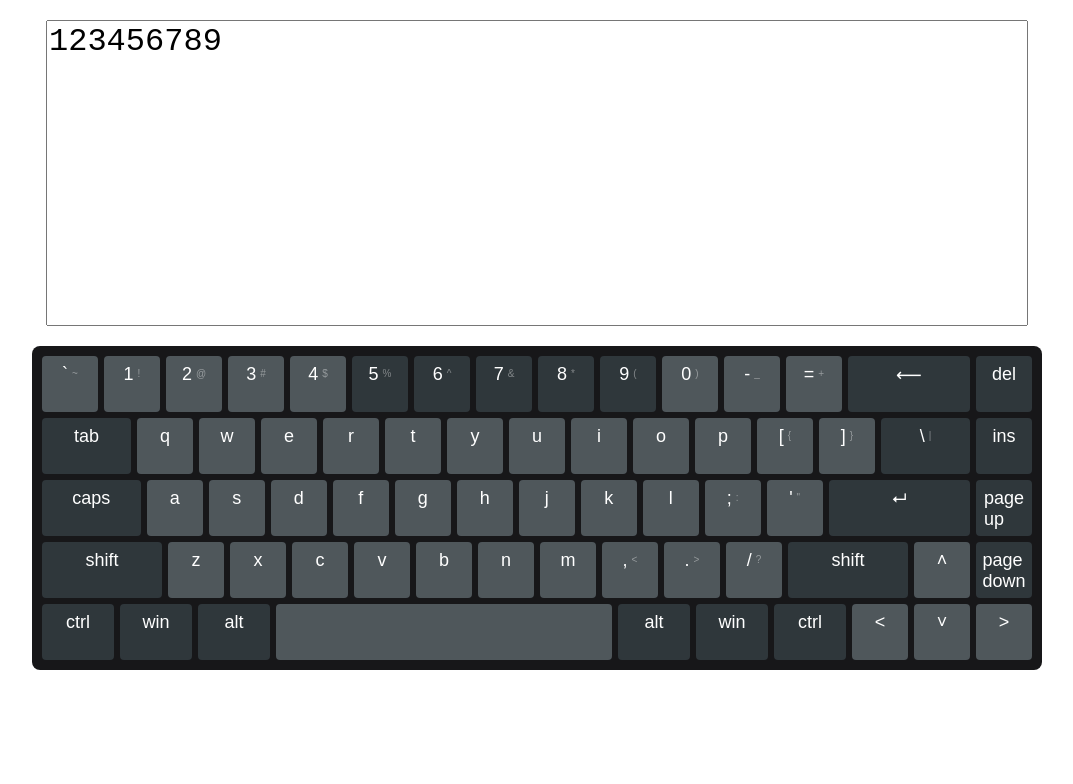
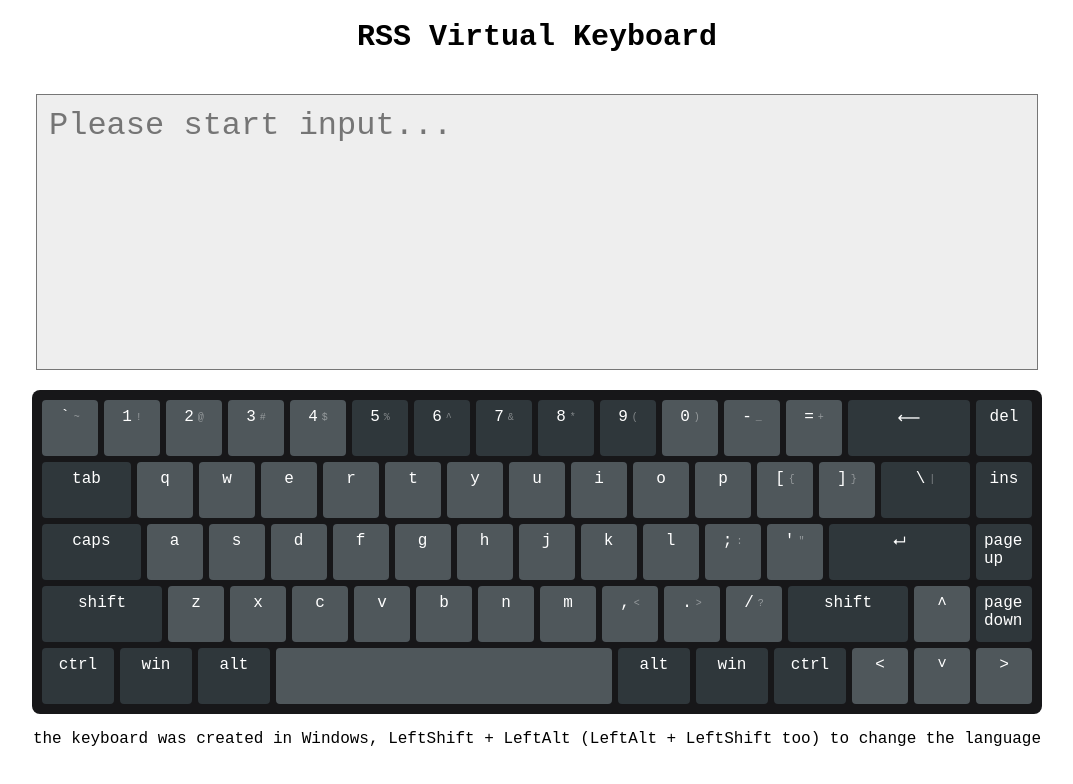
Before and after one commit to ns-mamaev/RSS-Virtual-Keyboard, a website built with webpack: page public/index.html in a window 1280 px wide. Shown: the whole page, without its empty margins (103-1176 px from the left). Built offline with nearby package versions, Linux system fonts and the light colour scheme.

Commit message:
feat: complete page and fix linter errors

```diff
--- a/public/index.html
+++ b/public/index.html
@@ -4,7 +4,7 @@
   <meta charset="UTF-8">
   <meta http-equiv="X-UA-Compatible" content="IE=edge">
   <meta name="viewport" content="width=device-width, initial-scale=1.0">
-  <title>Virtual Keyboard</title>
+  <title><%= htmlWebpackPlugin.options.title %></title>
 </head>
 <body>
 </body>
--- a/src/components/Keyboard/Keyboard.js
+++ b/src/components/Keyboard/Keyboard.js
@@ -12,7 +12,6 @@ export default class Keyboard {
     this._control = false;
     this._langs = langs;
     this._currentLang = Number(localStorage.getItem('lang')) || 0;
-    this._textarea.value = '123456789';
   }
 
   _createKeyElement(keyData) {
--- a/src/components/Keyboard/Keyboard.scss
+++ b/src/components/Keyboard/Keyboard.scss
@@ -9,6 +9,7 @@ $key-size: 56px;
   width: 990px;
   gap: 6px;
   padding: 10px;
+  font-family: monospace;
 
   &_hidden {
     display: none;
@@ -22,12 +23,13 @@ $key-size: 56px;
     transition: all 0.1s ease;
     color: #fff;
     cursor: pointer;
-    font-size: 18px;
+    font-size: 16px;
     display: flex;
     column-gap: 4px;
     justify-content: center;
     text-align: left;
     padding: 8px 8px 0;
+    font-family: inherit;
 
     &:hover {
       opacity: .8;
--- a/src/index.js
+++ b/src/index.js
@@ -1,10 +1,28 @@
 import Keyboard from './components/Keyboard/Keyboard';
 import { keyboardLayout } from './utills/constants';
+import createElement from './utills/utills';
 import './styles/index.scss';
 
-const textarea = document.createElement('textarea');
-textarea.setAttribute('cols', 50);
+const heading = createElement('h1', {
+  classNames: ['heading'],
+  children: 'RSS Virtual Keyboard',
+});
+document.body.append(heading);
+
+const textarea = createElement('textarea', {
+  classNames: ['textarea'],
+  attributes: {
+    cols: 50,
+    placeholder: 'Please start input...',
+  },
+});
 document.body.append(textarea);
 
 const keyboard = new Keyboard(keyboardLayout, textarea);
 keyboard.render(document.body);
+
+const sysmemParagraph = createElement('p', {
+  classNames: ['paragraph'],
+  children: 'the keyboard was created in Windows, LeftShift + LeftAlt (LeftAlt + LeftShift too) to change the language',
+});
+document.body.append(sysmemParagraph);
--- a/src/styles/index.scss
+++ b/src/styles/index.scss
@@ -1,10 +1,9 @@
-@import './variables';
-
 body {
   margin: 0;
   display: flex;
   flex-direction: column;
   align-items: center;
+  font-family: monospace;
 }
 
 ul {
@@ -13,11 +12,21 @@ ul {
   list-style: none;
 }
 
-textarea {
+.heading {
+  font-size: 30px;
+}
+
+.paragraph {
+  font-size: 16px;
+}
+
+.textarea {
   margin: 20px;
-  height: 300px;
+  height: 250px;
   font-size: 32px;
   resize: none;
+  padding: 12px;
+  background-color: #eee;
 
   &:focus {
     outline: none;
--- /dev/null
+++ b/src/utills/utills.js
@@ -0,0 +1,14 @@
+export default function createElement(tag, props) {
+  const { attributes = {}, classNames = [], children = '' } = props;
+  const el = document.createElement(tag);
+
+  Object.entries(attributes).forEach(([attr, value]) => {
+    el.setAttribute(attr, value);
+  });
+
+  el.classList.add(...classNames);
+
+  el.innerHTML = children;
+
+  return el;
+}
--- a/webpack.config.js
+++ b/webpack.config.js
@@ -1,12 +1,12 @@
 const HtmlWebpackPlugin = require('html-webpack-plugin');
+const MiniCssExtractPlugin = require('mini-css-extract-plugin');
 const path = require('path');
-const MiniCssExtractPlugin = require('mini-css-extract-plugin');
 
 module.exports = {
   entry: { app: './src/index.js' },
   output: {
     path: path.resolve(__dirname, 'dist'),
-    filename: '[app].js',
+    filename: '[name][contenthash:8].js',
   },
   mode: 'development',
   devServer: {
@@ -15,9 +15,12 @@ module.exports = {
     open: true,
   },
   plugins: [
-    new HtmlWebpackPlugin(),
+    new HtmlWebpackPlugin({
+      filename: '[name][contenthash:8].html',
+      title: 'Virtual Keyboard',
+    }),
     new MiniCssExtractPlugin({
-      filename: '[name].css',
+      filename: '[name][contenthash:8].css',
     }),
   ],
   module: {
```
Also changed, not shown: src/components/Key/Key.js (deleted, +0 -7 lines), .eslintrc.js, README.md, src/components/Key/Key.scss (deleted), src/components/TextField/TextField.js (deleted), src/components/TextField/TextField.scss (deleted), src/styles/variables.scss (deleted), src/utills/localStorage.js (deleted).
